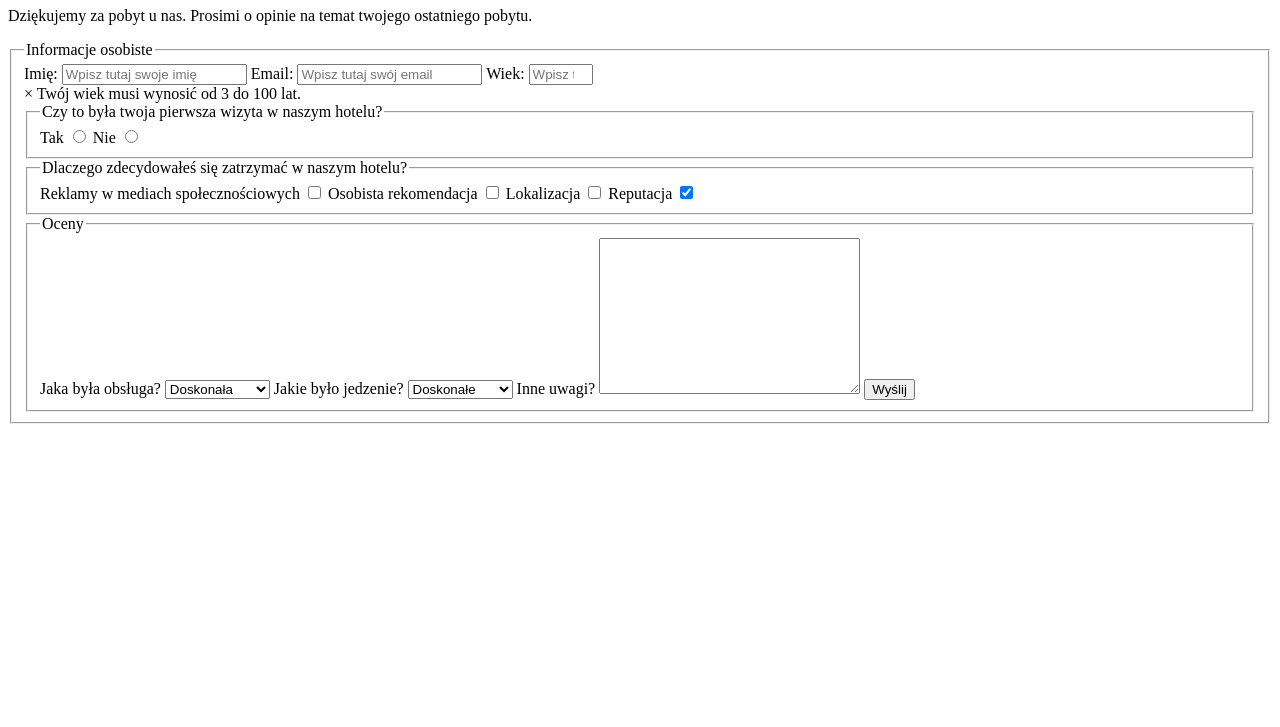
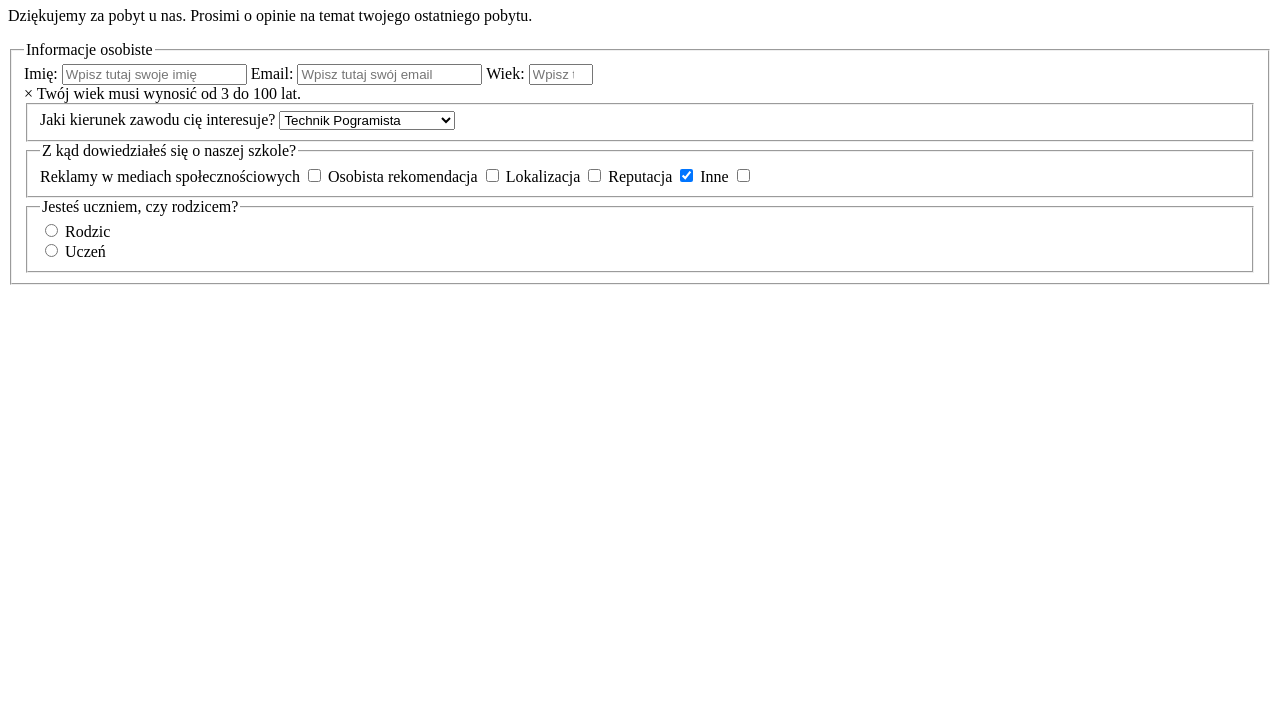
Before and after one commit to ashix3/PSI-002, a plain HTML site: page index.html in a window 1280 px wide. Shown: the part 73-800 px from the top of the page. Drawn offline with Linux system fonts and the light colour scheme.

Commit message:
zawud,wiedza o,uczen/rodzic

```diff
--- a/index.html
+++ b/index.html
@@ -7,12 +7,12 @@
 </head>
 <body>
     <header>
-        <h1 id="title">Formulaż Ankiety Opinii</h1>
+        <h1 id="title">Formulaż Ankiety Opinii ZSP9</h1>
         <p id="description">Dziękujemy za pobyt u nas. Prosimi o opinie na temat twojego ostatniego pobytu.</p>
     </header>
 
     <main>
-        <form action="https://hotel-feedback.freecodecamp.org" method="POST">
+        <form action="https://zsp9.pl/" method="POST">
             <fieldset id="survey-form">
                 <legend>Informacje osobiste</legend>
                 <label for="name">Imię:</label>
@@ -29,45 +29,39 @@
                 </div>
 
                 <fieldset>
-                    <legend>Czy to była twoja pierwsza wizyta w naszym hotelu?</legend>
-                    <label for="yes-option">Tak</label>
-                    <input type="radio" name="hotel-stay" id="yes-option">
-                    <label for="no-option">Nie</label>
-                    <input type="radio" name="hotel-stay" id="no-option">
+                    <label>Jaki kierunek zawodu cię interesuje?</label>
+                    <select name="zawud" id="zawud">
+                        <option value="prog-option">Technik Pogramista</option>
+                        <option value="inf-option">Technik Informatyk</option>
+                        <option value="mech-option">Technik Mechanik</option>
+                        <option value="metr-option">Technik Mechatronik</option>
+                        <option value="auto-option">Technik Automatyk</option>
+                        <option value="elik-option">Technik Elektronik</option>
+                        <option value="elyk-option">Technik Elektryk</option>
+                        <option value="rena-option">Technik Realizacji Nagrań</option>
+                    </select>
                 </fieldset>
+
                 <fieldset>
-                    <legend>Dlaczego zdecydowałeś się zatrzymać w naszym hotelu?</legend>
+                    <legend>Z kąd dowiedziałeś się o naszej szkole?</legend>
                     <label for="ads">Reklamy w mediach społecznościowych</label>
-                    <input type="checkbox" name="ads" id="ads" value="ads">
+                    <input type="checkbox" id="ads" value="ads">
                     <label for="recommendations">Osobista rekomendacja</label>
-                    <input type="checkbox" name="recommendations" id="recommendations" value="recommendations">
+                    <input type="checkbox" id="recommendations" value="recommendations">
                     <label for="location">Lokalizacja</label>
-                    <input type="checkbox" name="location" id="location" value="location">
+                    <input type="checkbox" id="location" value="location">
                     <label for="reputation">Reputacja</label>
-                    <input type="checkbox" name="reputation" id="reputation" value="reputation" checked>
+                    <input type="checkbox" id="reputation" value="reputation" checked>
+                    <label for="location">Inne</label>
+                    <input type="checkbox" id="other" value="other">
                 </fieldset>
+
                 <fieldset>
-                    <legend>Oceny</legend>
-                    <label for="service">Jaka była obsługa?</label>
-                    <select name="service" id="service">
-                        <option value="poor">Słaba</option>
-                        <option value="satisfactory">Zadowalająca</option>
-                        <option value="good">Dobra</option>
-                        <option value="very-good">Bardzo dobra</option>
-                        <option value="excellent" selected>Doskonała</option>
-                    </select>
-                    <label for="food">Jakie było jedzenie?</label>
-                    <select name="food" id="food">
-                        <option value="poor">Słabe</option>
-                        <option value="satisfactory">Zadowalające</option>
-                        <option value="good">Dobre</option>
-                        <option value="very-good">Bardzo dobre</option>
-                        <option value="excellent" selected>Doskonałe</option>
-                    </select>
-                        <label for="comments">Inne uwagi?</label>
-                        <textarea name="comments" id="comments" cols="30" rows="10"></textarea>
-                        <button type="submit">Wyślij</button>
-                    </select>
+                    <legend>Jesteś uczniem, czy rodzicem?</legend>
+                    <input type="radio" name="rodzic" id="rodzic" value="rodzic">
+                    <label for="rodzic">Rodzic</label><br>
+                    <input type="radio" name="uczen" id="uczen" value="uczen">
+                    <label for="uczen">Uczeń</label><br>
                 </fieldset>
             </fieldset>
         </form>
```
